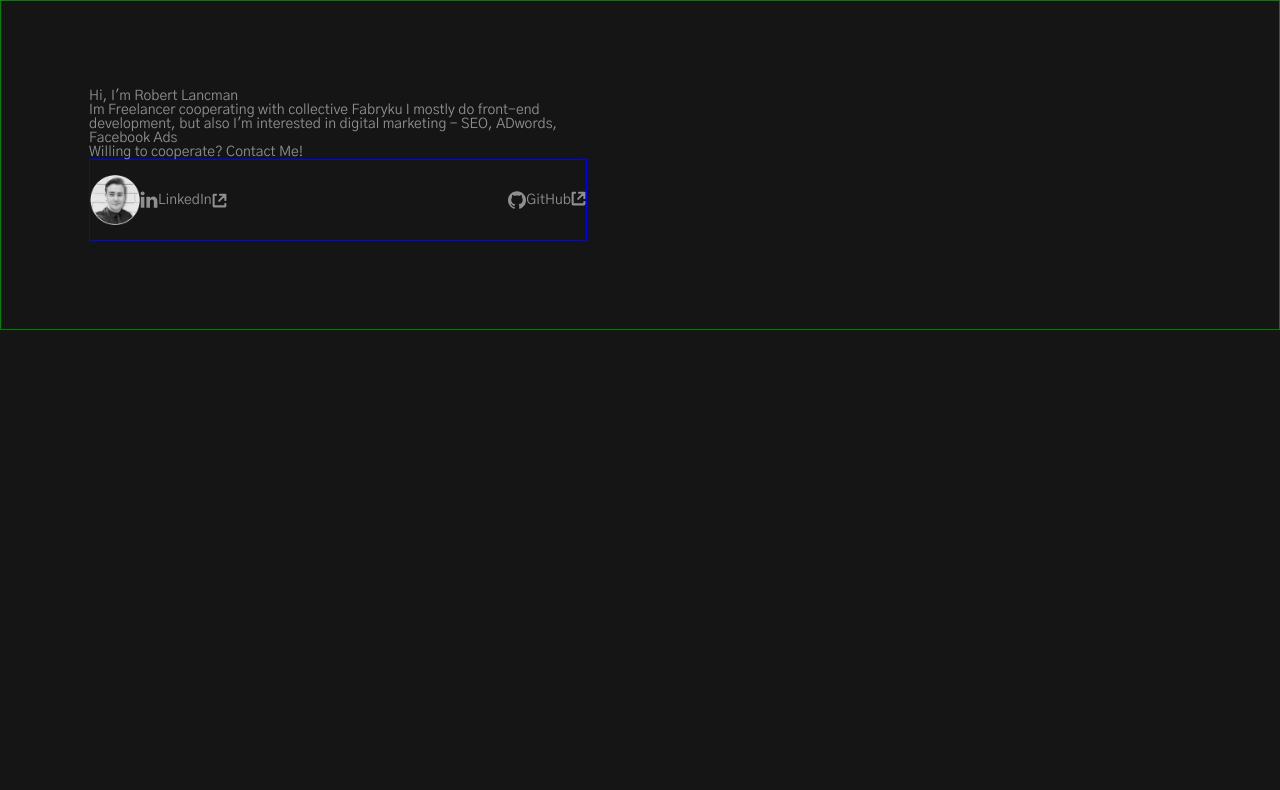
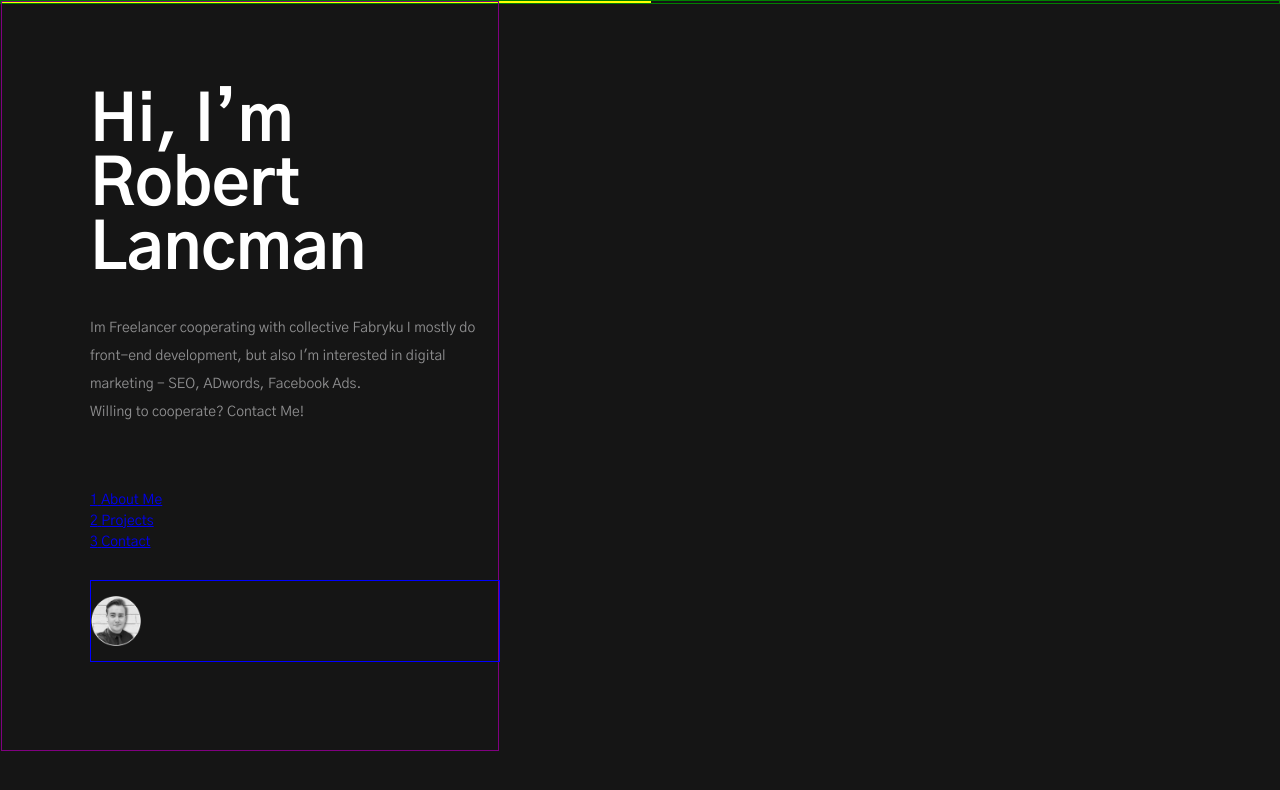
Before and after one commit to Bert0ne/LANCMAN.PL, a website: page index.html in a window 1280 px wide. Drawn offline with Linux system fonts and the light colour scheme.

Commit message:
working with left side

```diff
--- a/css/style.css
+++ b/css/style.css
@@ -1,9 +1,11 @@
 body {
   background-color: #151515;
-  font-family: Gothic A1,-apple-system,Helvetica Neue,Arial,sans-serif;
+  font-family: Gothic A1,-apple-system,BlinkMacSystemFont,Helvetica Neue,Arial,sans-serif;
+  line-height: 1.5;
   color: #8F8F90;
   display: flex;
-  justify-content: center; }
+  justify-content: center;
+  box-sizing: border-box; }
 
 .main_container {
   border: 1px solid green;
@@ -11,7 +13,7 @@ body {
   max-width: 1440px;
   font-size: 14px;
   display: flex;
-  height: 100%; }
+  justify-content: space-between; }
   .main_container--left {
     width: 496px;
     border-radius: 1px solid white; }
@@ -20,7 +22,27 @@ body {
     border-radius: 1px solid white; }
 
 .main_container--left {
-  padding: 88px 0 88px 88px; }
+  padding: 88px 0 88px 88px;
+  max-width: 408px;
+  border: 1px solid purple;
+  position: fixed;
+  font-size: 14px;
+  display: flex;
+  flex-direction: column;
+  justify-content: space-between; }
+
+.left_container_top {
+  height: 490px; }
+  .left_container_top__topIn {
+    height: 400px; }
+    .left_container_top__topIn h1 {
+      font-size: 64px;
+      color: #ffffff;
+      font-weight: 700;
+      line-height: 1; }
+    .left_container_top__topIn .infoAbout {
+      line-height: 2;
+      margin-top: 32px; }
 
 .left_container_bottom {
   display: flex;
@@ -45,3 +67,7 @@ body {
     .left_container_bottom .social__Ico:link, .left_container_bottom .social__Ico:active {
       text-decoration: none;
       color: #8F8F90; }
+
+.main_container--right {
+  max-width: 648px;
+  border: 1px solid yellow; }
--- a/index.html
+++ b/index.html
@@ -17,18 +17,40 @@
         <div class="main_container--left">
             <div class="left_container_top">
                 <div class="left_container_top__topIn">
-                    <h1>Hi, I'm Robert Lancman</h1>
+                    <h1>Hi, I’m Robert Lancman</h1>
                     <div class="infoAbout">
                         <p>Im Freelancer cooperating with collective Fabryku
                             I mostly do front-end development, but also
                             I'm interested in digital marketing -
-                            SEO, ADwords, Facebook Ads
+                            SEO, ADwords, Facebook Ads.
                         </p>
                         <p>Willing to cooperate? Contact Me!</p>
                     </div>
                 </div>
                 <div class="left_container_top__bottomIn">
-
+                    <ul>
+                        <li>
+                            <a href="#">
+                                <span>1</span>
+                                <span></span>
+                                <span>About Me</span>
+                            </a>
+                        </li>
+                        <li>
+                            <a href="#">
+                                <span>2</span>
+                                <span></span>
+                                <span>Projects</span>
+                            </a>
+                        </li>
+                        <li>
+                            <a href="#">
+                                <span>3</span>
+                                <span></span>
+                                <span>Contact</span>
+                            </a>
+                        </li>
+                    </ul>
                 </div>
             </div>
 
@@ -38,8 +60,7 @@
             <div class="left_container_bottom">
                 <img alt="Robert Lancman photo" src="./images/Robert Lancman.png"  class=".left_container--img"  width="50">
 
-                <div class="left_container_bottom--social">
-                    <!-- LINKED IN-->
+                <!-- <div class="left_container_bottom--social">
                     <a href="https://www.linkedin.com/in/robert-lancman-77a109167/" rel="noopener" target="_blank" class="social__Ico">
                         <svg height="682pt" viewBox="-21 -35 682.66669 682" width="18px"   fill="#8F8F90" xmlns="http://www.w3.org/2000/svg"><path d="m77.613281-.667969c-46.929687 0-77.613281 30.816407-77.613281 71.320313 0 39.609375 29.769531 71.304687 75.8125 71.304687h.890625c47.847656 0 77.625-31.695312 77.625-71.304687-.894531-40.503906-29.777344-71.320313-76.714844-71.320313zm0 0"/>
                             <path d="m8.109375 198.3125h137.195313v412.757812h-137.195313zm0 0"/>
@@ -53,8 +74,7 @@
                         </svg>
                     </a>
 
-                    <!-- GITHUB-->
-                    <a href="https://github.com/Bert0ne" rel="noopener" target="_blank" class="social__Ico">
+                   <a href="https://github.com/Bert0ne" rel="noopener" target="_blank" class="social__Ico">
                         <svg xmlns="http://www.w3.org/2000/svg" viewBox="0 0 24 24"  width="18px" fill="#8F8F90" aria-hidden="true" class="">
                             <title>GitHub icon</title>
                             <path d="M12 .297c-6.63 0-12 5.373-12 12 0 5.303 3.438 9.8 8.205 11.385.6.113.82-.258.82-.577 0-.285-.01-1.04-.015-2.04-3.338.724-4.042-1.61-4.042-1.61C4.422 18.07 3.633 17.7 3.633 17.7c-1.087-.744.084-.729.084-.729 1.205.084 1.838 1.236 1.838 1.236 1.07 1.835 2.809 1.305 3.495.998.108-.776.417-1.305.76-1.605-2.665-.3-5.466-1.332-5.466-5.93 0-1.31.465-2.38 1.235-3.22-.135-.303-.54-1.523.105-3.176 0 0 1.005-.322 3.3 1.23.96-.267 1.98-.399 3-.405 1.02.006 2.04.138 3 .405 2.28-1.552 3.285-1.23 3.285-1.23.645 1.653.24 2.873.12 3.176.765.84 1.23 1.91 1.23 3.22 0 4.61-2.805 5.625-5.475 5.92.42.36.81 1.096.81 2.22 0 1.606-.015 2.896-.015 3.286 0 .315.21.69.825.57C20.565 22.092 24 17.592 24 12.297c0-6.627-5.373-12-12-12">
@@ -69,7 +89,7 @@
                             </svg>
                         </div>
                     </a>
-                </div>
+                </div> -->
             </div>
         </div>
         <!-- MAIN CONTAINER LEFT END-->
```
